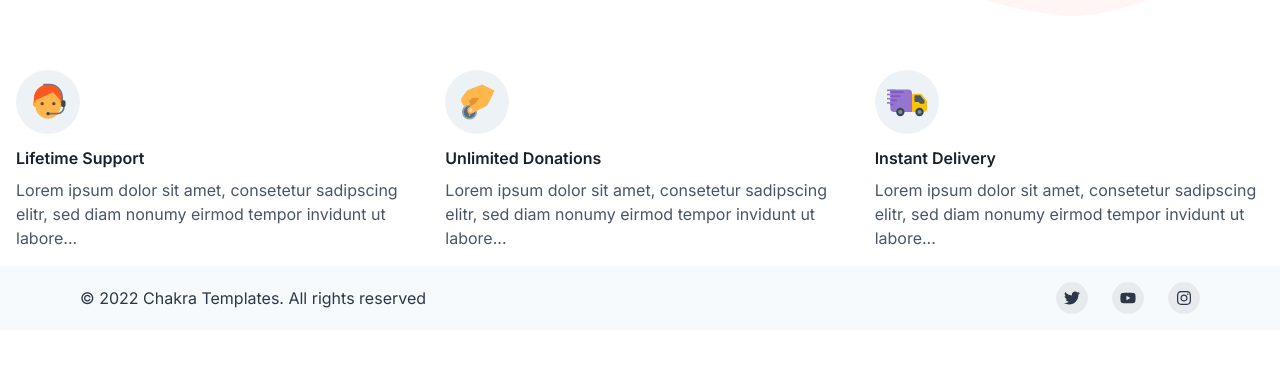
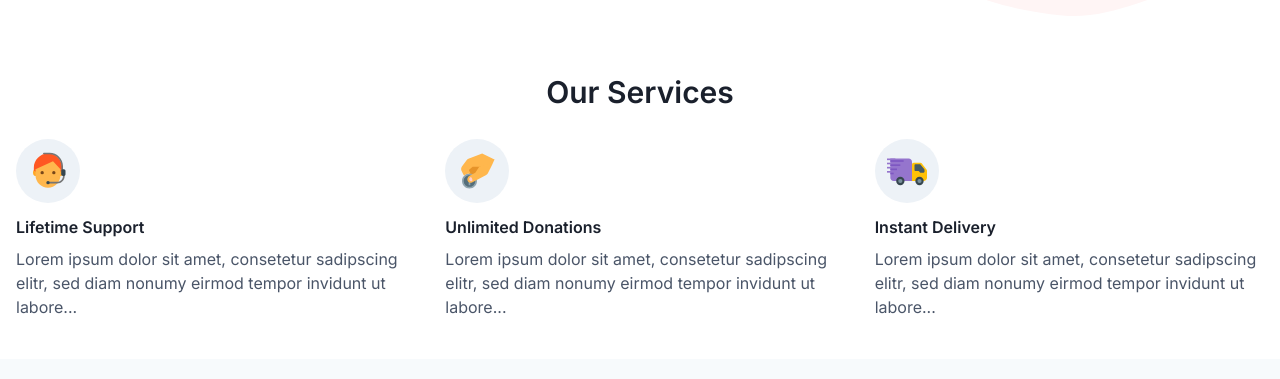
Before and after one commit to peterdinis/NextJs-Eshop, a Next.js app: page / in a window 1280 px wide. Shown: the part 566-945 px from the top of the page. Before the commit the page ends 896 px from the top, so only its background shows below. Built offline with nearby package versions, Linux system fonts and the light colour scheme.

Commit message:
feat: Homepage design WIP

```diff
--- a/src/components/hero/Services.tsx
+++ b/src/components/hero/Services.tsx
@@ -1,7 +1,7 @@
 "use client"
 
 import { ReactElement } from 'react';
-import { Box, SimpleGrid, Icon, Text, Stack, Flex } from '@chakra-ui/react';
+import { Box, SimpleGrid, Icon, Text, Stack, Flex, Center } from '@chakra-ui/react';
 import { FcAssistant, FcDonate, FcInTransit } from 'react-icons/fc';
 
 interface FeatureProps {
@@ -33,7 +33,10 @@ const Feature = ({ title, text, icon }: FeatureProps) => {
 export default function Services() {
   return (
     <Box p={4}>
-      <SimpleGrid columns={{ base: 1, md: 3 }} spacing={10}>
+      <Center>
+        <Text fontWeight={600} fontSize='3xl'>Our Services</Text>
+      </Center>
+      <SimpleGrid mt={6} columns={{ base: 1, md: 3 }} spacing={10}>
         <Feature
           icon={<Icon as={FcAssistant} w={10} h={10} />}
           title={'Lifetime Support'}
--- a/src/components/shared/Footer.tsx
+++ b/src/components/shared/Footer.tsx
@@ -46,6 +46,7 @@ import {
   export default function Footer() {
     return (
       <Box
+        mt={6}
         bg={useColorModeValue('gray.50', 'gray.900')}
         color={useColorModeValue('gray.700', 'gray.200')}>
         <Container
@@ -56,18 +57,7 @@ import {
           spacing={4}
           justify={{ base: 'center', md: 'space-between' }}
           align={{ base: 'center', md: 'center' }}>
-          <Text>© 2022 Chakra Templates. All rights reserved</Text>
-          <Stack direction={'row'} spacing={6}>
-            <SocialButton label={'Twitter'} href={'#'}>
-              <FaTwitter />
-            </SocialButton>
-            <SocialButton label={'YouTube'} href={'#'}>
-              <FaYoutube />
-            </SocialButton>
-            <SocialButton label={'Instagram'} href={'#'}>
-              <FaInstagram />
-            </SocialButton>
-          </Stack>
+          <Text fontWeight={600}>&copy; NextJS Food Eshop 2023</Text>
         </Container>
       </Box>
     );
--- /dev/null
+++ b/src/styles/Component.styled.ts
@@ -0,0 +1 @@
+import styled from "styled-components";
```
